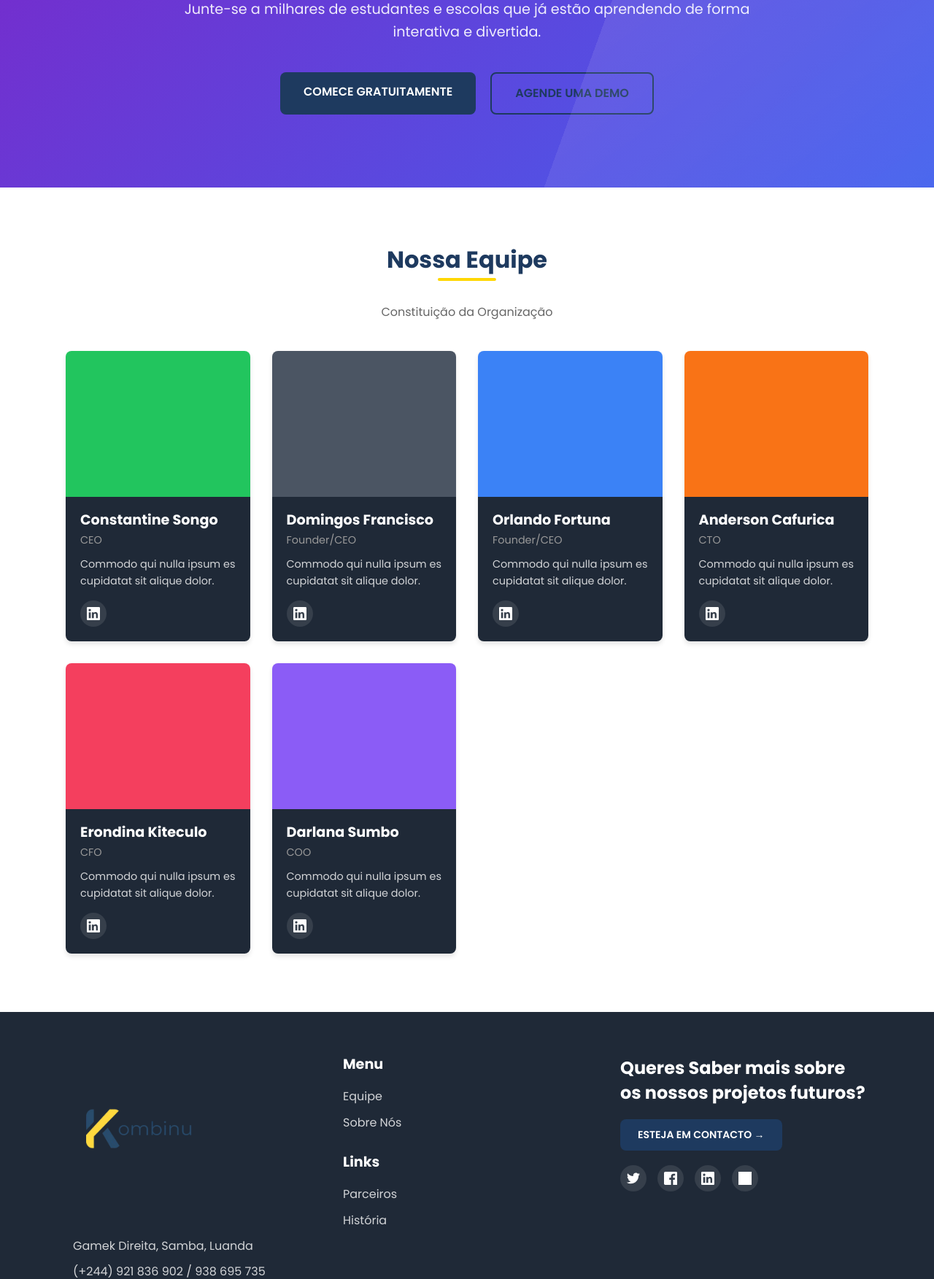
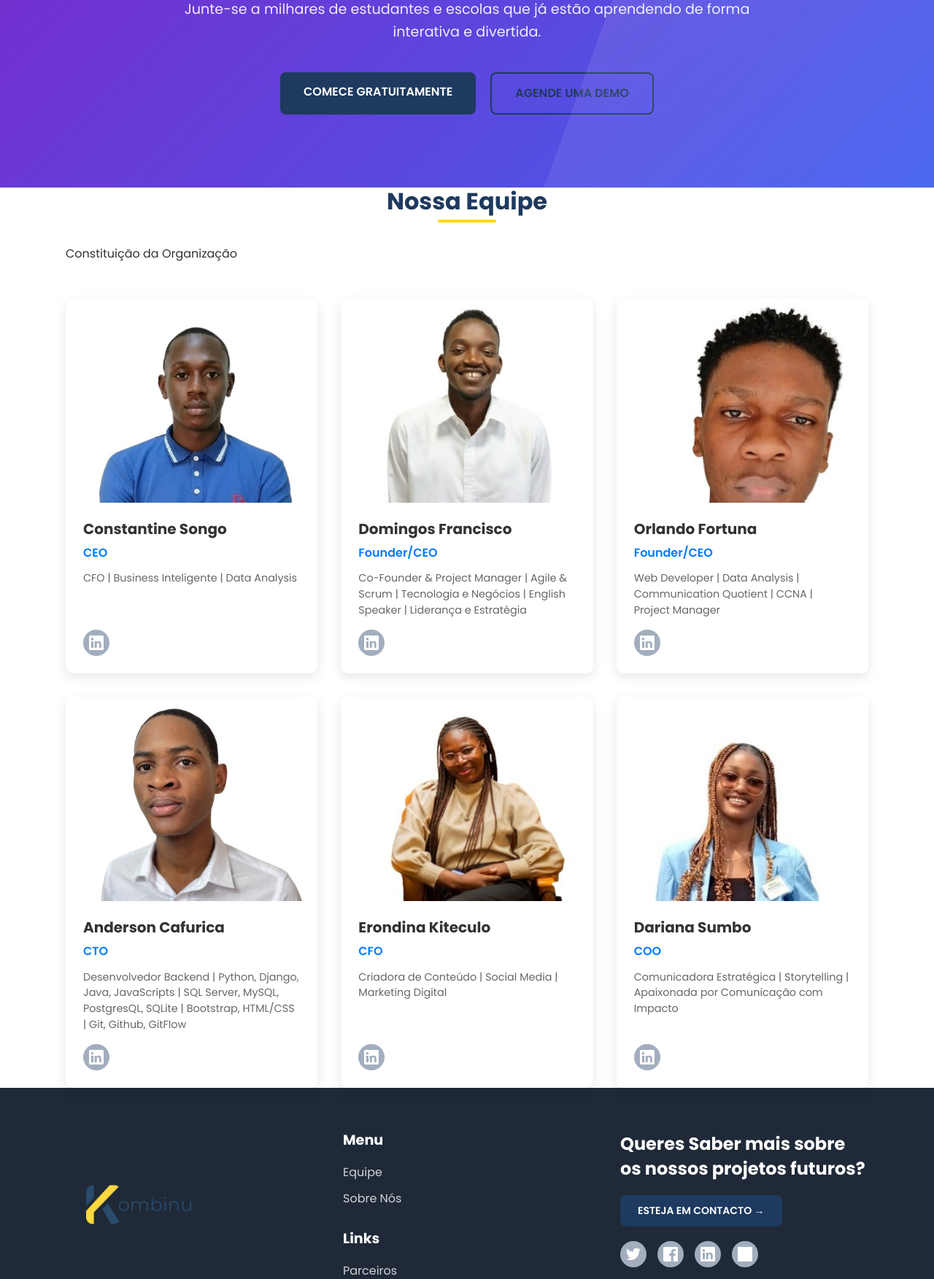
Before and after one commit to Emicy963/Kombinu, a Django app: page / in a window 1280 px wide. Shown: the part 4162-5915 px from the top of the page at 73% size. Run offline with Django 5.2, Linux system fonts and the light colour scheme; grey boxes are pictures that could not be loaded.

Commit message:
Add Team Information

```diff
--- a/dasboard/static/css/styles.css
+++ b/dasboard/static/css/styles.css
@@ -877,64 +877,104 @@ a:hover {
   }
 }
 
-/* Team Section */
-.team {
-  padding: 80px 0;
-  background-color: var(--white);
-}
-
-.section-subtitle {
-  text-align: center;
-  color: var(--text-light);
-  margin-bottom: 40px;
-}
-
 .team-grid {
   display: grid;
-  grid-template-columns: repeat(auto-fit, minmax(250px, 1fr));
-  gap: 30px;
-  margin-top: 40px;
+  grid-template-columns: repeat(auto-fill, minmax(280px, 1fr));
+  gap: 2rem;
+  margin-top: 3rem;
 }
 
 .team-card {
-  background-color: var(--white);
-  border-radius: var(--border-radius);
+  background-color: #fff;
+  border-radius: 10px;
+  box-shadow: 0 5px 15px rgba(0, 0, 0, 0.1);
   overflow: hidden;
-  box-shadow: var(--shadow-md);
-  transition: transform 0.3s ease;
+  transition: transform 0.3s ease, box-shadow 0.3s ease;
+  display: flex;
+  flex-direction: column;
+  height: 100%;
 }
 
 .team-card:hover {
-  transform: translateY(-10px);
+  transform: translateY(-5px);
+  box-shadow: 0 10px 25px rgba(0, 0, 0, 0.15);
 }
 
 .team-image {
-  height: 200px;
-  background-size: cover;
-  background-position: center;
+  width: 100%;
+  height: 280px;
+  overflow: hidden;
+}
+
+.team-image img {
+  width: 100%;
+  height: 100%;
+  object-fit: cover;
+  object-position: center top;
 }
 
 .team-info {
-  padding: 20px;
-  background-color: #1f2937;
-  color: var(--white);
+  padding: 1.5rem;
+  flex-grow: 1;
+  display: flex;
+  flex-direction: column;
 }
 
 .team-info h3 {
-  margin-bottom: 5px;
-  font-size: 1.2rem;
+  margin: 0 0 0.5rem;
+  font-size: 1.25rem;
+  color: #333;
 }
 
 .team-info .role {
-  color: var(--text-lighter);
-  font-size: 0.9rem;
-  margin-bottom: 10px;
+  font-weight: 600;
+  color: #007bff;
+  margin-bottom: 0.75rem;
 }
 
 .team-info .bio {
   font-size: 0.9rem;
-  margin-bottom: 15px;
-  opacity: 0.8;
+  line-height: 1.5;
+  color: #666;
+  margin-bottom: 1rem;
+  flex-grow: 1;
+}
+
+.social-link {
+  display: inline-flex;
+  align-items: center;
+  justify-content: center;
+  width: 36px;
+  height: 36px;
+  border-radius: 50%;
+  background-color: #a2aebe;
+  transition: background-color 0.3s ease;
+}
+
+.social-link:hover {
+  background-color: #505152;
+}
+
+.social-icon {
+  width: 20px;
+  height: 20px;
+}
+
+/* Ajuste responsivo */
+@media (max-width: 768px) {
+  .team-grid {
+    grid-template-columns: repeat(auto-fill, minmax(240px, 1fr));
+  }
+
+  .team-image {
+    height: 240px;
+  }
+}
+
+@media (max-width: 480px) {
+  .team-grid {
+    grid-template-columns: 1fr;
+  }
 }
 
 /* History Section */
--- a/dasboard/templates/dashboard.html
+++ b/dasboard/templates/dashboard.html
@@ -384,69 +384,93 @@
       <p class="section-subtitle">Constituição da Organização</p>
       <div class="team-grid">
         <div class="team-card">
-          <div class="team-image" style="background-color: #22c55e;"></div>
+          <div class="team-image">
+            <img src="static/media/thanos.jpg" alt="Constantine Songo">
+          </div>
           <div class="team-info">
             <h3>Constantine Songo</h3>
             <p class="role">CEO</p>
-            <p class="bio">Commodo qui nulla ipsum es cupidatat sit alique dolor.</p>
+            <p class="bio">CFO | Business Inteligente | Data Analysis</p>
+            <div class="social-links">
               <a href="#" class="social-link linkedin">
                 <img src="static/media/linkedin.svg" alt="LinkedIn" class="social-icon">
               </a>
             </div>
           </div>
+        </div>
         <div class="team-card">
-          <div class="team-image" style="background-color: #4b5563;"></div>
+          <div class="team-image">
+            <img src="static/media/kurama.jpg" alt="Domingos Francisco">
+          </div>
           <div class="team-info">
             <h3>Domingos Francisco</h3>
             <p class="role">Founder/CEO</p>
-            <p class="bio">Commodo qui nulla ipsum es cupidatat sit alique dolor.</p>
+            <p class="bio">Co-Founder & Project Manager | Agile & Scrum | Tecnologia e Negócios | English Speaker | Liderança e Estratégia</p>
+            <div class="social-links">
               <a href="#" class="social-link linkedin">
                 <img src="static/media/linkedin.svg" alt="LinkedIn" class="social-icon">
               </a>
             </div>
           </div>
+        </div>
         <div class="team-card">
-          <div class="team-image" style="background-color: #3b82f6;"></div>
+          <div class="team-image">
+            <img src="static/media/Orlando.jpg" alt="Orlando Fortuna">
+          </div>
           <div class="team-info">
             <h3>Orlando Fortuna</h3>
             <p class="role">Founder/CEO</p>
-            <p class="bio">Commodo qui nulla ipsum es cupidatat sit alique dolor.</p>
+            <p class="bio">Web Developer | Data Analysis | Communication Quotient | CCNA | Project Manager</p>
+            <div class="social-links">
               <a href="#" class="social-link linkedin">
                 <img src="static/media/linkedin.svg" alt="LinkedIn" class="social-icon">
               </a>
             </div>
           </div>
+        </div>
         <div class="team-card">
-          <div class="team-image" style="background-color: #f97316;"></div>
+          <div class="team-image">
+            <img src="static/media/emicy.jpg" alt="Anderson Cafurica">
+          </div>
           <div class="team-info">
             <h3>Anderson Cafurica</h3>
             <p class="role">CTO</p>
-            <p class="bio">Commodo qui nulla ipsum es cupidatat sit alique dolor.</p>
+            <p class="bio">Desenvolvedor Backend | Python, Django, Java, JavaScripts | SQL Server, MySQL, PostgresQL, SQLite | Bootstrap, HTML/CSS | Git, Github, GitFlow</p>
+            <div class="social-links">
               <a href="#" class="social-link linkedin">
                 <img src="static/media/linkedin.svg" alt="LinkedIn" class="social-icon">
               </a>
             </div>
           </div>
+        </div>
         <div class="team-card">
-          <div class="team-image" style="background-color: #f43f5e;"></div>
+          <div class="team-image">
+            <img src="static/media/erondina.jpg" alt="Erondina Kiteculo">
+          </div>
           <div class="team-info">
             <h3>Erondina Kiteculo</h3>
             <p class="role">CFO</p>
-            <p class="bio">Commodo qui nulla ipsum es cupidatat sit alique dolor.</p>
+            <p class="bio">Criadora de Conteúdo | Social Media | Marketing Digital</p>
+            <div class="social-links">
               <a href="#" class="social-link linkedin">
                 <img src="static/media/linkedin.svg" alt="LinkedIn" class="social-icon">
               </a>
             </div>
           </div>
+        </div>
         <div class="team-card">
-          <div class="team-image" style="background-color: #8b5cf6;"></div>
+          <div class="team-image">
+            <img src="static/media/dariana.jpg" alt="Dariana Sumbo">
+          </div>
           <div class="team-info">
-            <h3>Darlana Sumbo</h3>
+            <h3>Dariana Sumbo</h3>
             <p class="role">COO</p>
-            <p class="bio">Commodo qui nulla ipsum es cupidatat sit alique dolor.</p>
+            <p class="bio">Comunicadora Estratégica | Storytelling | Apaixonada por Comunicação com Impacto</p>
+            <div class="social-links">
               <a href="#" class="social-link linkedin">
                 <img src="static/media/linkedin.svg" alt="LinkedIn" class="social-icon">
               </a>
+            </div>
           </div>
         </div>
       </div>
```
Also changed, not shown: dasboard/static/media/Orlando.jpg (added), dasboard/static/media/dariana.jpg (added), dasboard/static/media/emicy.jpg (added), dasboard/static/media/erondina.jpg (added), dasboard/static/media/kurama.jpg (added), dasboard/static/media/thanos.jpg (added). Lines whose indentation alone changed are shown as unchanged.
